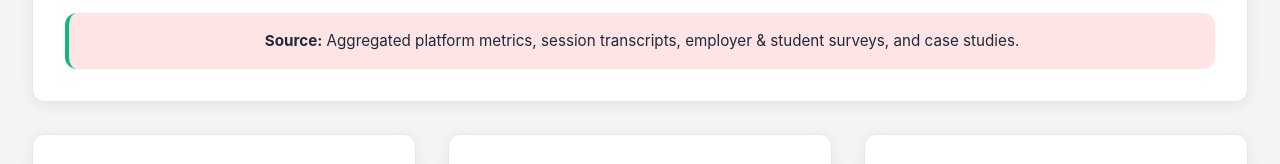
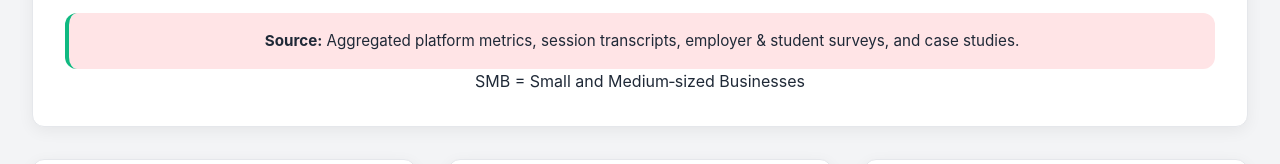
Before and after one commit to shahdhairya51/Handshake-Access-2025, a plain HTML site: page index.html in a window 1280 px wide. Shown: the part 184-348 px from the top of the page. Drawn offline with Linux system fonts and the light colour scheme.

Commit message:
Update index.html

```diff
--- a/index.html
+++ b/index.html
@@ -77,6 +77,7 @@
       <div class="conference-info">
         <strong>Source:</strong> Aggregated platform metrics, session transcripts, employer & student surveys, and case studies.
       </div>
+      <div class="definition">SMB = Small and Medium‑sized Businesses</div>
     </div>
 
     <!-- Key Metrics -->
```
